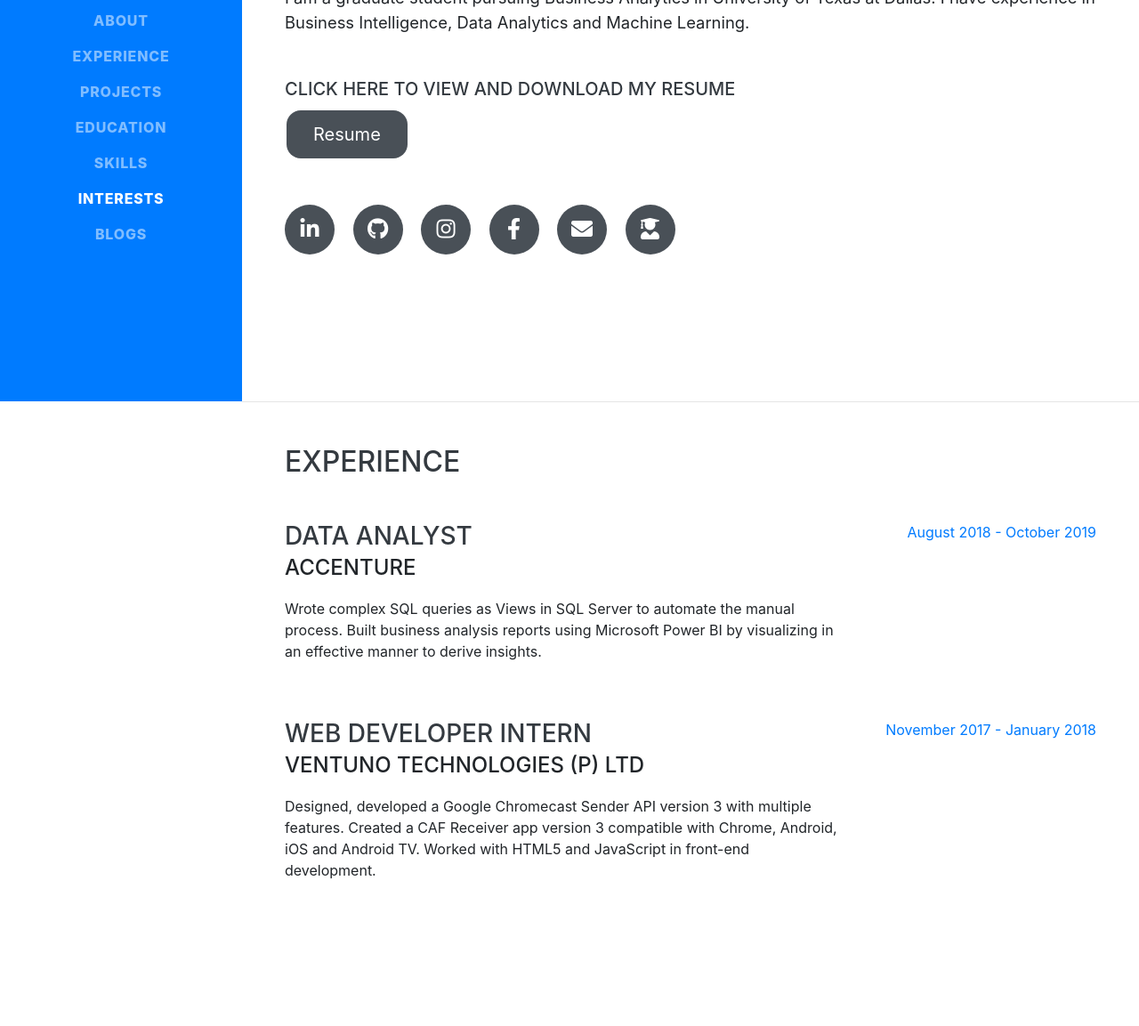
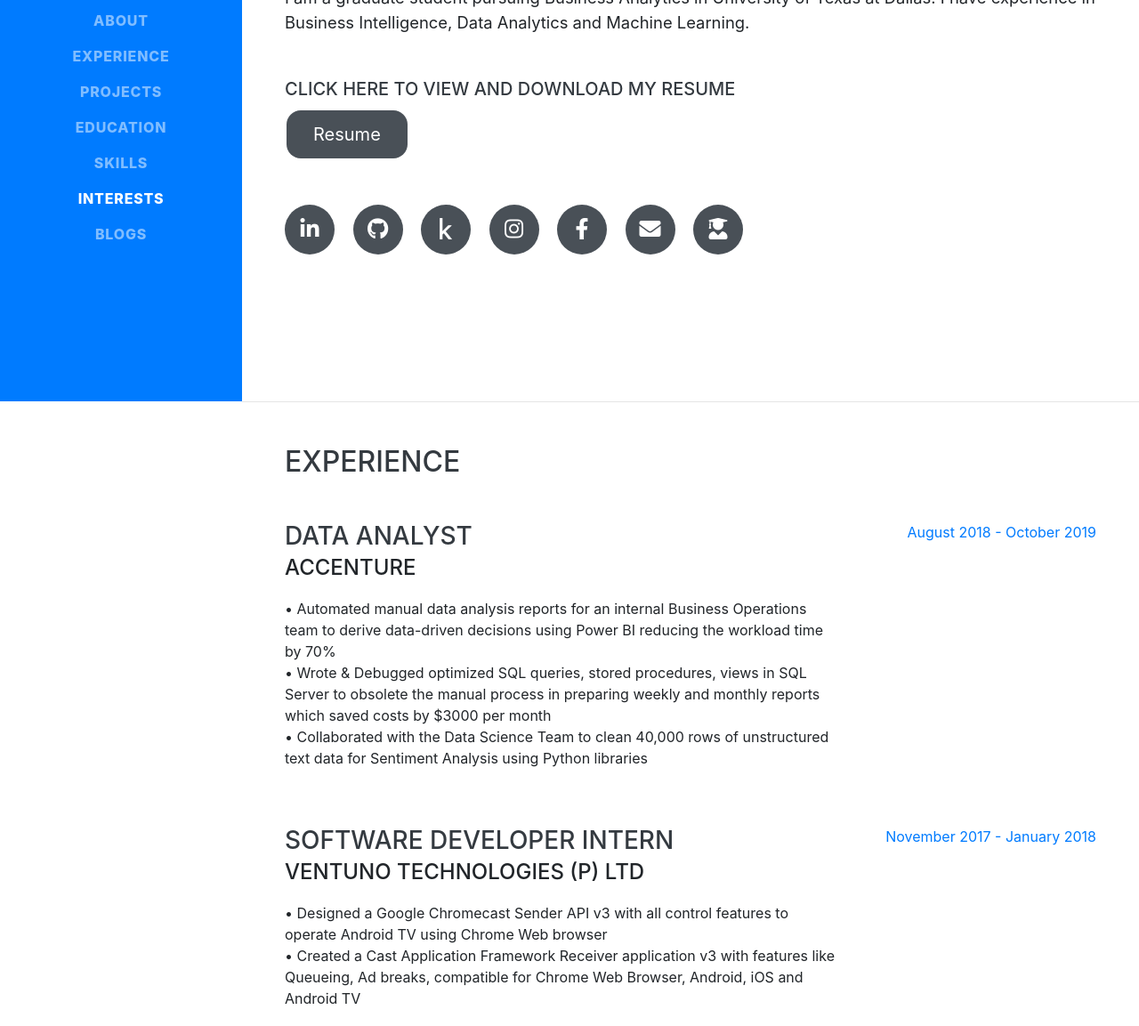
Before and after one commit to cassin-edwin/cassinthangam4996.github.io, a website with bundled scripts: page index.html in a window 1280 px wide. Shown: the part 349-1502 px from the top of the page at 89% size. Built offline with nearby package versions, Linux system fonts and the light colour scheme; a web font is replaced by a local one.

Commit message:
Second_Release

```diff
--- a/index.html
+++ b/index.html
@@ -101,6 +101,9 @@
           <a href="https://github.com/cassinthangam4996" target="_blank">
             <i class="fab fa-github"></i>
           </a>
+		  <a href="https://www.kaggle.com/cassin4996" target="_blank">
+            <i class="fab fa-kaggle"></i>
+          </a>
           <a href="https://www.instagram.com/cassin.4996/" target="_blank">
             <i class="fab fa-instagram"></i>
           </a>
@@ -127,19 +130,26 @@
           <div class="resume-content">
             <h3 class="mb-0">Data Analyst</h3>
             <div class="subheading mb-3">Accenture</div>
-            <p>Wrote complex SQL queries as Views in SQL Server to automate the manual process. Built business analysis reports using Microsoft Power BI by visualizing in an effective manner to derive insights. </p>
+            <p>
+			• Automated manual data analysis reports for an internal Business Operations team to derive data-driven decisions using Power BI reducing the workload time by 70%<br>
+			• Wrote & Debugged optimized SQL queries, stored procedures, views in SQL Server to obsolete the manual process in preparing weekly and monthly reports which saved costs by $3000 per month<br>
+			• Collaborated with the Data Science Team to clean 40,000 rows of unstructured text data for Sentiment Analysis using Python libraries
+			</p>
           </div>
           <div class="resume-date text-md-right">
-            <span class="text-primary">August 2018 - October  2019</span>
+            <span class="text-primary">August 2018 - October 2019</span>
           </div>
         </div>
 
 
         <div class="resume-item d-flex flex-column flex-md-row justify-content-between">
           <div class="resume-content">
-            <h3 class="mb-0">Web Developer Intern</h3>
+            <h3 class="mb-0">Software Developer Intern</h3>
             <div class="subheading mb-3">Ventuno Technologies (P) Ltd</div>
-            <p>Designed, developed a Google Chromecast Sender API version 3 with multiple features. Created a CAF Receiver app version 3 compatible with Chrome, Android, iOS and Android TV. Worked with HTML5 and JavaScript in front-end development.</p>
+            <p>
+			• Designed a Google Chromecast Sender API v3 with all control features to operate Android TV using Chrome Web browser<br>
+			• Created a Cast Application Framework Receiver application v3 with features like Queueing, Ad breaks, compatible for Chrome Web Browser, Android, iOS and Android TV
+			</p>
           </div>
           <div class="resume-date text-md-right">
             <span class="text-primary">November 2017 - January 2018</span>
```
